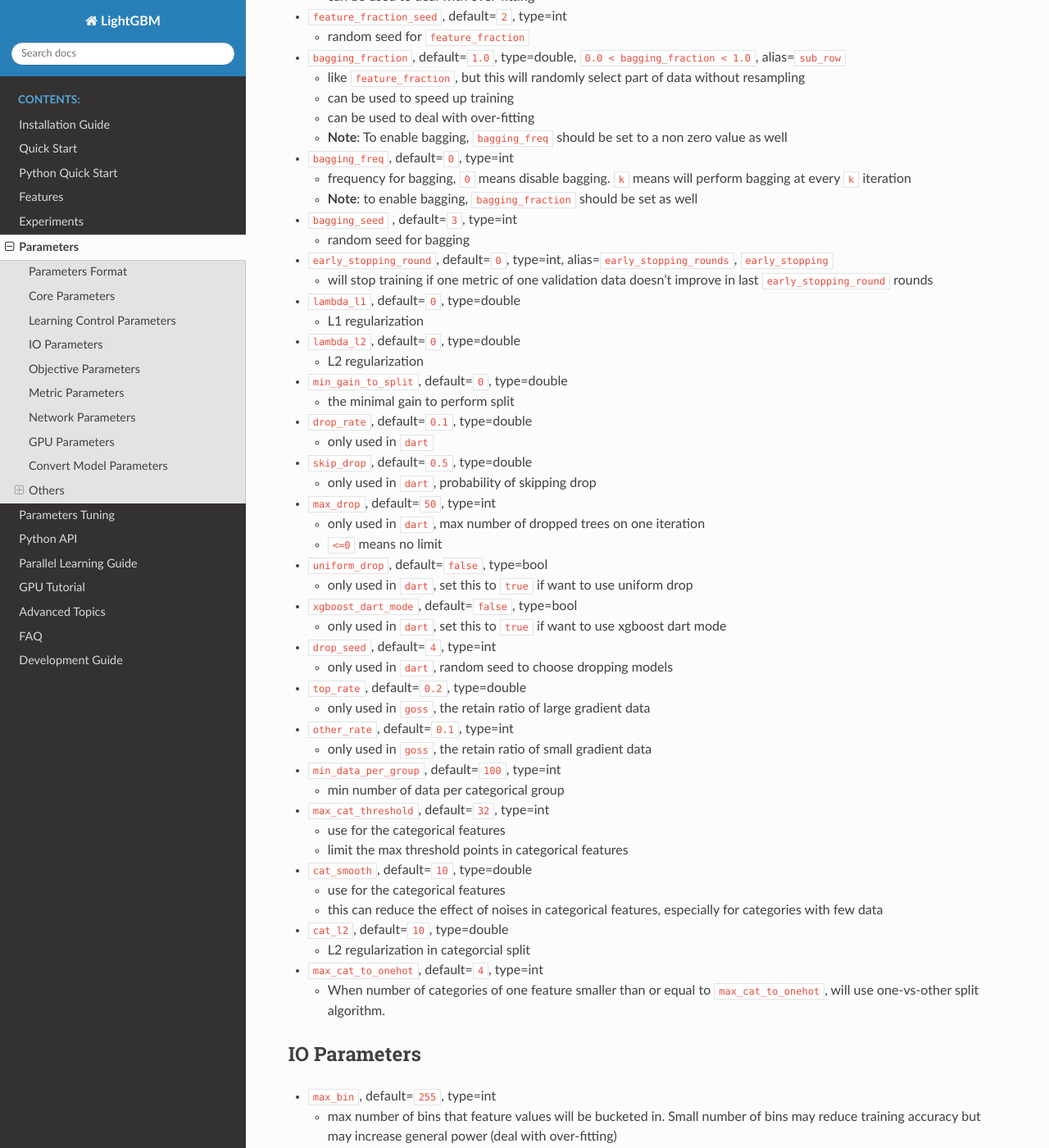
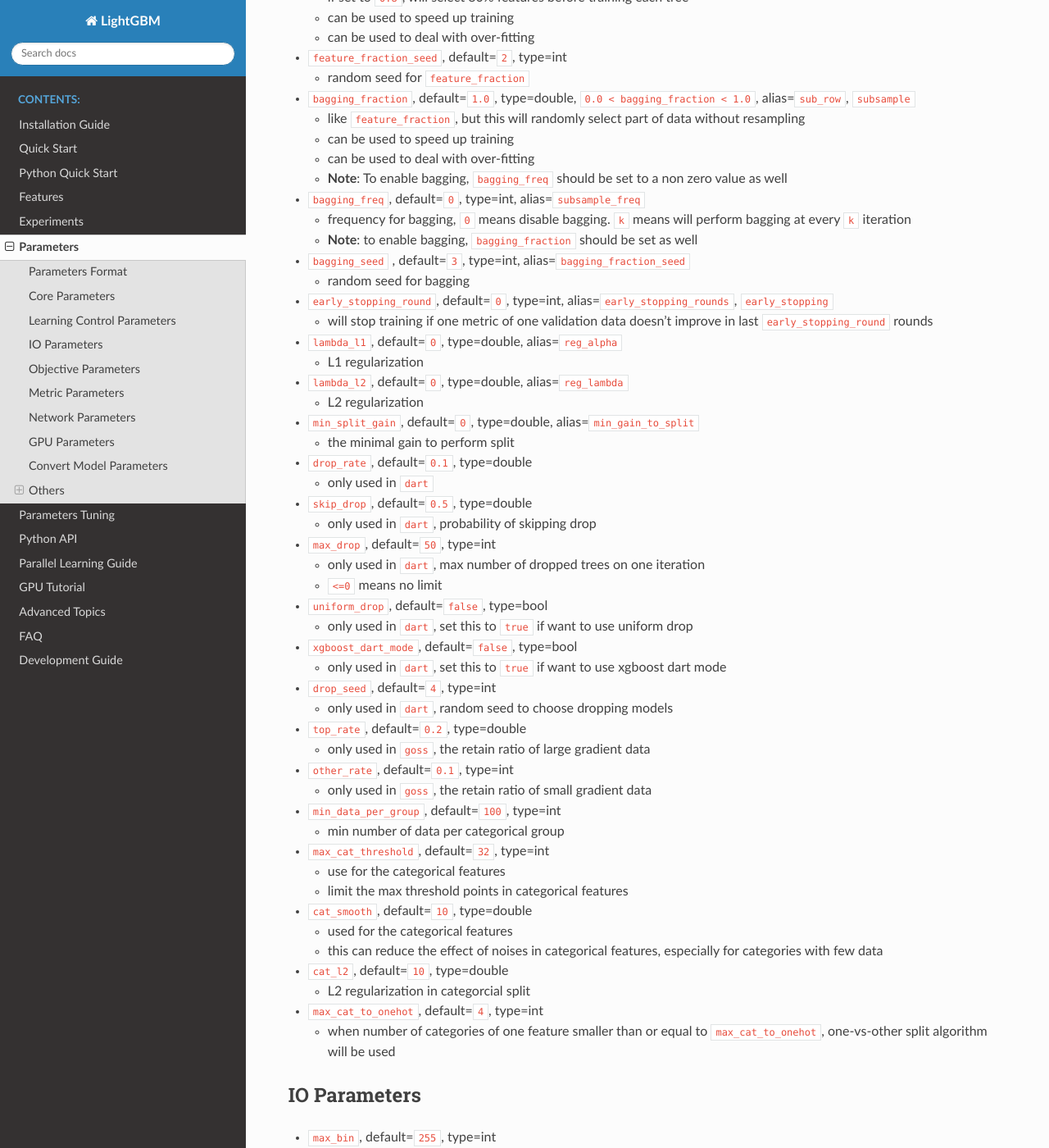
Before and after one commit to microsoft/LightGBM, a Sphinx documentation site: the page built from docs/Parameters.rst, in a window 1280 px wide and 1400 px high, scrolled down 2729 px. Shown: the whole window at 82% size. Built offline with Sphinx 7.4.7 and the Read the Docs theme 2.0.0, drawn with Linux system fonts in a browser that asks for light colours; some of the changed text lies outside the part shown.

Commit message:
added aliases to docs

```diff
--- a/docs/Parameters.rst
+++ b/docs/Parameters.rst
@@ -114,7 +114,7 @@ Core Parameters
 
    -  number of leaves in one tree
 
--  ``tree_learner``, default=\ ``serial``, type=enum, options=\ ``serial``, ``feature``, ``data``
+-  ``tree_learner``, default=\ ``serial``, type=enum, options=\ ``serial``, ``feature``, ``data``, alias=\ ``tree``
 
    -  ``serial``, single machine tree learner
 
@@ -157,16 +157,16 @@ Learning Control Parameters
 
    -  ``< 0`` means no limit
 
--  ``min_data_in_leaf``, default=\ ``20``, type=int, alias=\ ``min_data_per_leaf`` , ``min_data``
+-  ``min_data_in_leaf``, default=\ ``20``, type=int, alias=\ ``min_data_per_leaf`` , ``min_data``, ``min_child_samples``
 
    -  minimal number of data in one leaf. Can be used to deal with over-fitting
 
 -  ``min_sum_hessian_in_leaf``, default=\ ``1e-3``, type=double,
-   alias=\ ``min_sum_hessian_per_leaf``, ``min_sum_hessian``, ``min_hessian``
+   alias=\ ``min_sum_hessian_per_leaf``, ``min_sum_hessian``, ``min_hessian``, ``min_child_weight``
 
    -  minimal sum hessian in one leaf. Like ``min_data_in_leaf``, it can be used to deal with over-fitting
 
--  ``feature_fraction``, default=\ ``1.0``, type=double, ``0.0 < feature_fraction < 1.0``, alias=\ ``sub_feature``
+-  ``feature_fraction``, default=\ ``1.0``, type=double, ``0.0 < feature_fraction < 1.0``, alias=\ ``sub_feature``, ``colsample_bytree``
 
    -  LightGBM will randomly select part of features on each iteration if ``feature_fraction`` smaller than ``1.0``.
       For example, if set to ``0.8``, will select 80% features before training each tree
@@ -179,7 +179,7 @@ Learning Control Parameters
 
    -  random seed for ``feature_fraction``
 
--  ``bagging_fraction``, default=\ ``1.0``, type=double, ``0.0 < bagging_fraction < 1.0``, alias=\ ``sub_row``
+-  ``bagging_fraction``, default=\ ``1.0``, type=double, ``0.0 < bagging_fraction < 1.0``, alias=\ ``sub_row``, ``subsample``
 
    -  like ``feature_fraction``, but this will randomly select part of data without resampling
 
@@ -189,13 +189,13 @@ Learning Control Parameters
 
    -  **Note**: To enable bagging, ``bagging_freq`` should be set to a non zero value as well
 
--  ``bagging_freq``, default=\ ``0``, type=int
+-  ``bagging_freq``, default=\ ``0``, type=int, alias=\ ``subsample_freq``
 
    -  frequency for bagging, ``0`` means disable bagging. ``k`` means will perform bagging at every ``k`` iteration
 
    -  **Note**: to enable bagging, ``bagging_fraction`` should be set as well
 
--  ``bagging_seed`` , default=\ ``3``, type=int
+-  ``bagging_seed`` , default=\ ``3``, type=int, alias=\ ``bagging_fraction_seed``
 
    -  random seed for bagging
 
@@ -203,15 +203,15 @@ Learning Control Parameters
 
    -  will stop training if one metric of one validation data doesn't improve in last ``early_stopping_round`` rounds
 
--  ``lambda_l1``, default=\ ``0``, type=double
+-  ``lambda_l1``, default=\ ``0``, type=double, alias=\ ``reg_alpha``
 
    -  L1 regularization
 
--  ``lambda_l2``, default=\ ``0``, type=double
+-  ``lambda_l2``, default=\ ``0``, type=double, alias=\ ``reg_lambda``
 
    -  L2 regularization
 
--  ``min_gain_to_split``, default=\ ``0``, type=double
+-  ``min_split_gain``, default=\ ``0``, type=double, alias=\ ``min_gain_to_split``
 
    -  the minimal gain to perform split
 
@@ -261,9 +261,9 @@ Learning Control Parameters
 
 -  ``cat_smooth``, default=\ ``10``, type=double
 
-   -  use for the categorical features
+   -  used for the categorical features
 
-   - this can reduce the effect of noises in categorical features, especially for categories with few data
+   -  this can reduce the effect of noises in categorical features, especially for categories with few data
 
 -  ``cat_l2``, default=\ ``10``, type=double
 
@@ -271,7 +271,7 @@ Learning Control Parameters
 
 -  ``max_cat_to_onehot``, default=\ ``4``, type=int
 
-   -  When number of categories of one feature smaller than or equal to ``max_cat_to_onehot``, will use one-vs-other split algorithm.
+   -  when number of categories of one feature smaller than or equal to ``max_cat_to_onehot``, one-vs-other split algorithm will be used
 
 IO Parameters
 -------------
@@ -309,13 +309,13 @@ IO Parameters
 
    -  file name of prediction result in ``prediction`` task
 
--  ``is_pre_partition``, default=\ ``false``, type=bool
+-  ``pre_partition``, default=\ ``false``, type=bool, alias=\ ``is_pre_partition``
 
    -  used for parallel learning (not include feature parallel)
 
    -  ``true`` if training data are pre-partitioned, and different machines use different partitions
 
--  ``is_sparse``, default=\ ``true``, type=bool, alias=\ ``is_enable_sparse``
+-  ``is_sparse``, default=\ ``true``, type=bool, alias=\ ``is_enable_sparse``, ``enable_sparse``
 
    -  used to enable/disable sparse optimization. Set to ``false`` to disable sparse optimization
 
@@ -495,7 +495,7 @@ Objective Parameters
 
    -  adjust initial score to the mean of labels for faster convergence
 
--  ``is_unbalance``, default=\ ``false``, type=bool
+-  ``is_unbalance``, default=\ ``false``, type=bool, alias=\ ``unbalanced_sets``
 
    -  used in ``binary`` classification
 
@@ -558,7 +558,7 @@ Metric Parameters
 
    -  frequency for metric output
 
--  ``is_training_metric``, default=\ ``false``, type=bool
+-  ``train_metric``, default=\ ``false``, type=bool, alias=\ ``training_metric``, ``is_training_metric``
 
    -  set this to ``true`` if you need to output metric result of training
 
@@ -587,7 +587,7 @@ Following parameters are used for parallel learning, and only used for base (soc
 
    -  socket time-out in minutes
 
--  ``machine_list_file``, default=\ ``""``, type=string
+-  ``machine_list_file``, default=\ ``""``, type=string, alias=\ ``mlist``
 
    -  file that lists machines for this parallel learning application
 
```
Also changed, not shown: other parts of docs/Parameters.rst (+1 -1 lines).
